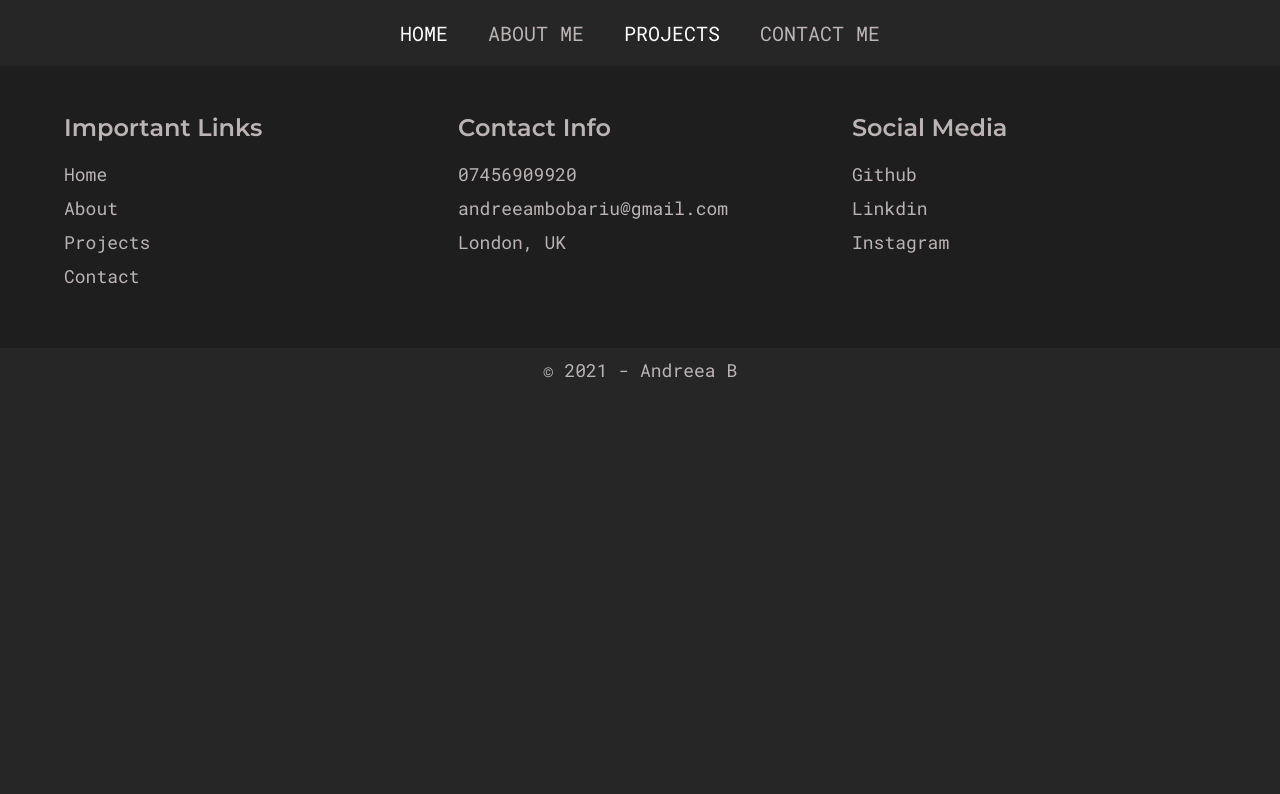
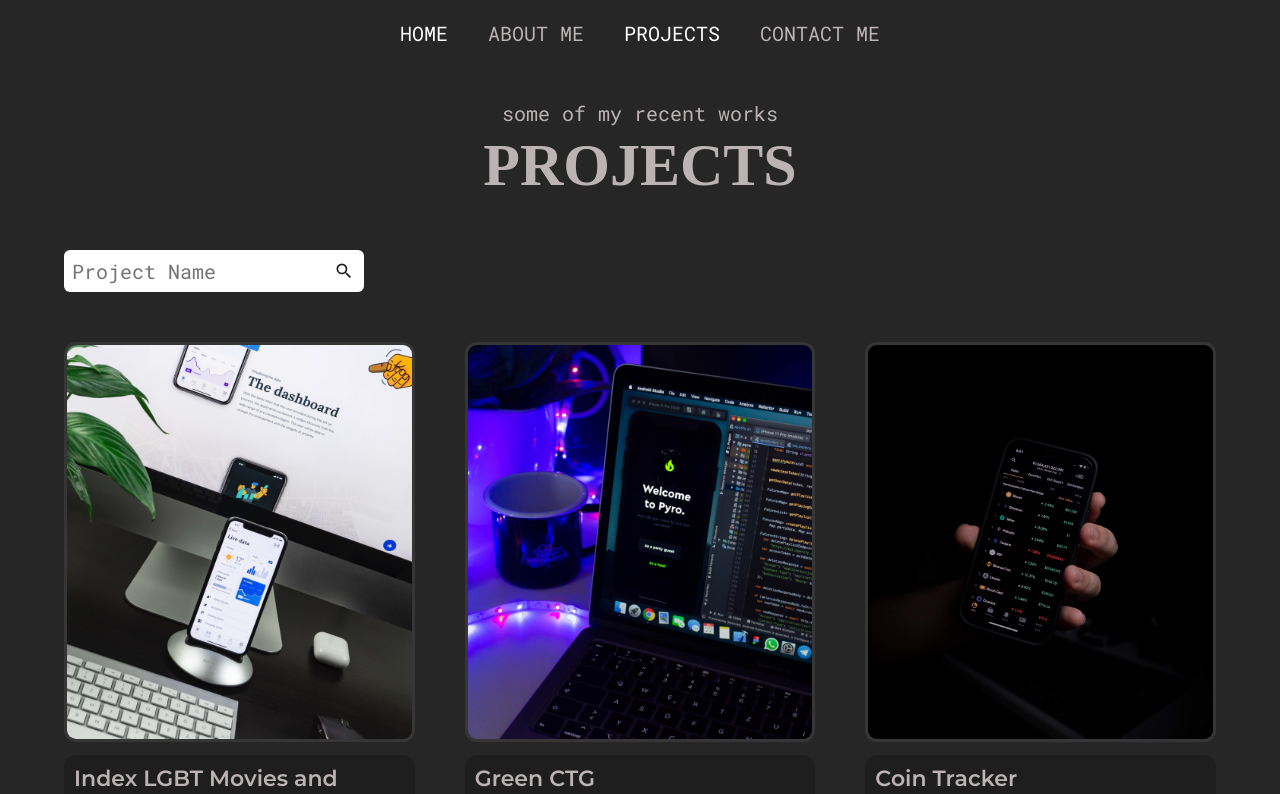
Before and after one commit to deeamon128/Portfolio, a React (Create React App) app: page /projects in a window 1280 px wide. Shown: the top 794 px of the page. Built offline with nearby package versions, Linux system fonts and the light colour scheme; the HTML template or start-up script is replaced by a standard one; a web font is replaced by a local one.

Commit message:
Project page done

```diff
--- a/src/pages/Projects.js
+++ b/src/pages/Projects.js
@@ -1,4 +1,98 @@
-import React from 'react';
+import React, { useState, useEffect } from 'react';
+import styled from 'styled-components';
+import { MdSearch } from 'react-icons/md';
+import SectionTitle from '../components/SectionTitle';
+import ProjectsInfo from '../assets/data/projects';
+import ProjectItem from '../components/ProjectItem';
 
-const Projects = () => <div>Projects</div>;
-export default Projects;
+const ProjectStyle = styled.div`
+  padding: 10rem 0;
+  .projects__allItems {
+    display: grid;
+    grid-template-columns: repeat(auto-fill, minmax(300px, 1fr));
+    gap: 5rem;
+    margin-top: 5rem;
+  }
+  .projects__searchBar {
+    position: relative;
+    width: 300px;
+    margin-top: 5rem;
+  }
+  .projects__searchBar input {
+    width: 100%;
+    font-size: 2rem;
+    padding: 0.8rem;
+    color: var(--black);
+    border-radius: 6px;
+    outline: none;
+    border: none;
+  }
+  .projects__searchBar .searchIcon {
+    position: absolute;
+    width: 2rem;
+    right: 1rem;
+  }
+  .projects__searchBar .searchIcon path {
+    color: var(--deep-dark);
+  }
+  @media only screen and (max-width: 768px) {
+    .projects__searchBar,
+    .projects__searchBar form,
+    .projects__searchBar input {
+      width: 100%;
+    }
+  }
+`;
+
+export default function Projects() {
+  const [searchText, setSearchText] = useState('');
+  const [projectsData, setProjectsData] = useState(ProjectsInfo);
+  useEffect(() => {
+    if (searchText === '') return;
+    setProjectsData(() =>
+      ProjectsInfo.filter((item) =>
+        item.name.toLowerCase().match(searchText.toLowerCase())
+      )
+    );
+  }, [searchText]);
+  const handleChange = (e) => {
+    e.preventDefault();
+    setSearchText(e.target.value);
+    if (!e.target.value.length > 0) {
+      setProjectsData(ProjectsInfo);
+    }
+  };
+  return (
+    <>
+      <ProjectStyle>
+        <div className="container">
+          <SectionTitle
+            heading="Projects"
+            subheading="some of my recent works"
+          />
+          <div className="projects__searchBar">
+            <form>
+              <input
+                type="text"
+                value={searchText}
+                onChange={handleChange}
+                placeholder="Project Name"
+              />
+              <MdSearch className="searchIcon" />
+            </form>
+          </div>
+          <div className="projects__allItems">
+            {projectsData.map((item) => (
+              <ProjectItem
+                key={item.id}
+                title={item.name}
+                desc={item.desc}
+                img={item.img}
+              />
+            ))}
+          </div>
+        </div>
+      </ProjectStyle>
+    </>
+  );
+}
```
Also changed, not shown: src/assets/img/AboutImg.jpg.
